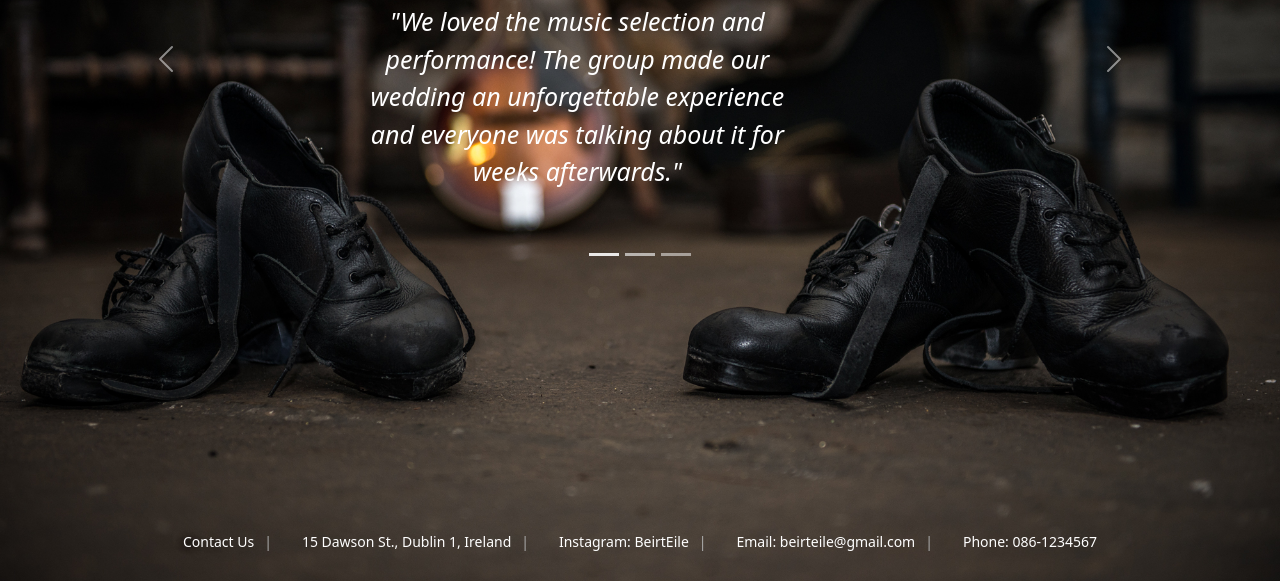
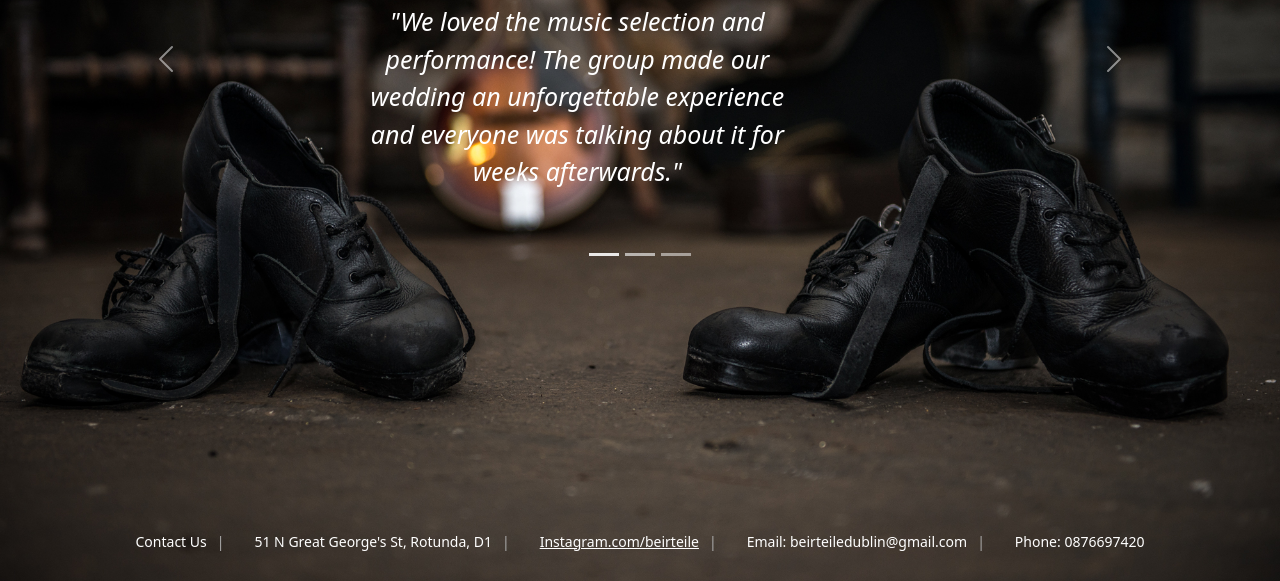
Before and after one commit to DecGillen/Web-Dev-Lab, a plain HTML site: page testimonials.html in a window 1280 px wide. Shown: the part 219-800 px from the top of the page. Drawn offline with nearby package versions, Linux system fonts and the light colour scheme.

Commit message:
Narrowed field of text
Narrowed the field of text so that the text didn't spill out over the nav arrows in the carousel. Updated details in the footer.

```diff
--- a/style-testimonials.css
+++ b/style-testimonials.css
@@ -32,9 +32,6 @@
 
 }
 
-.container {
-	margin-top: 300px;
-}
 
 body{
 	display:grid;
@@ -58,6 +55,10 @@ p {
 
 .navbar .navbar-nav .nav-link {
   color: #fff;
+}
+
+a.link {
+	color: white;
 }
 
 footer {
--- a/testimonials.html
+++ b/testimonials.html
@@ -3,7 +3,7 @@
   <head>
     <meta charset="utf-8">
     <meta name="viewport" content="width=device-width, initial-scale=1">
-    <title>Band Name</title>
+    <title>Beirt Eile</title>
 	<link rel="stylesheet" href=style-testimonials.css>
     <link href="https://cdn.jsdelivr.net/npm/bootstrap@5.2.3/dist/css/bootstrap.min.css" rel="stylesheet" integrity="sha384-rbsA2VBKQhggwzxH7pPCaAqO46MgnOM80zW1RWuH61DGLwZJEdK2Kadq2F9CUG65" crossorigin="anonymous">
   </head>
@@ -79,18 +79,15 @@
     </div>
   </div>
 
-  <!-- Link to Bootstrap JS -->
-  <script src="https://cdnjs.cloudflare.com/ajax/libs/bootstrap/5.0.2/js/bootstrap.bundle.min.js"></script>
-
 
 	<footer>
 		<div class="container">
 			<div class="contact">
 				<p>Contact Us</p>
-      <p>15 Dawson St., Dublin 1, Ireland</p>
-      <p>Instagram: BeirtEile</p>
-      <p>Email: beirteile@gmail.com</p>
-	  <p>Phone: 086-1234567</p>
+				<p>51 N Great George's St, Rotunda, D1</p>
+				<p><a href="https://www.instagram.com/beirteile/" class="link">Instagram.com/beirteile</a></p>
+				<p>Email: beirteiledublin@gmail.com</p>
+				<p>Phone: 0876697420</p>
 			</div>
 		</div>
 	</footer>
```
Lines whose indentation alone changed are shown as unchanged.
